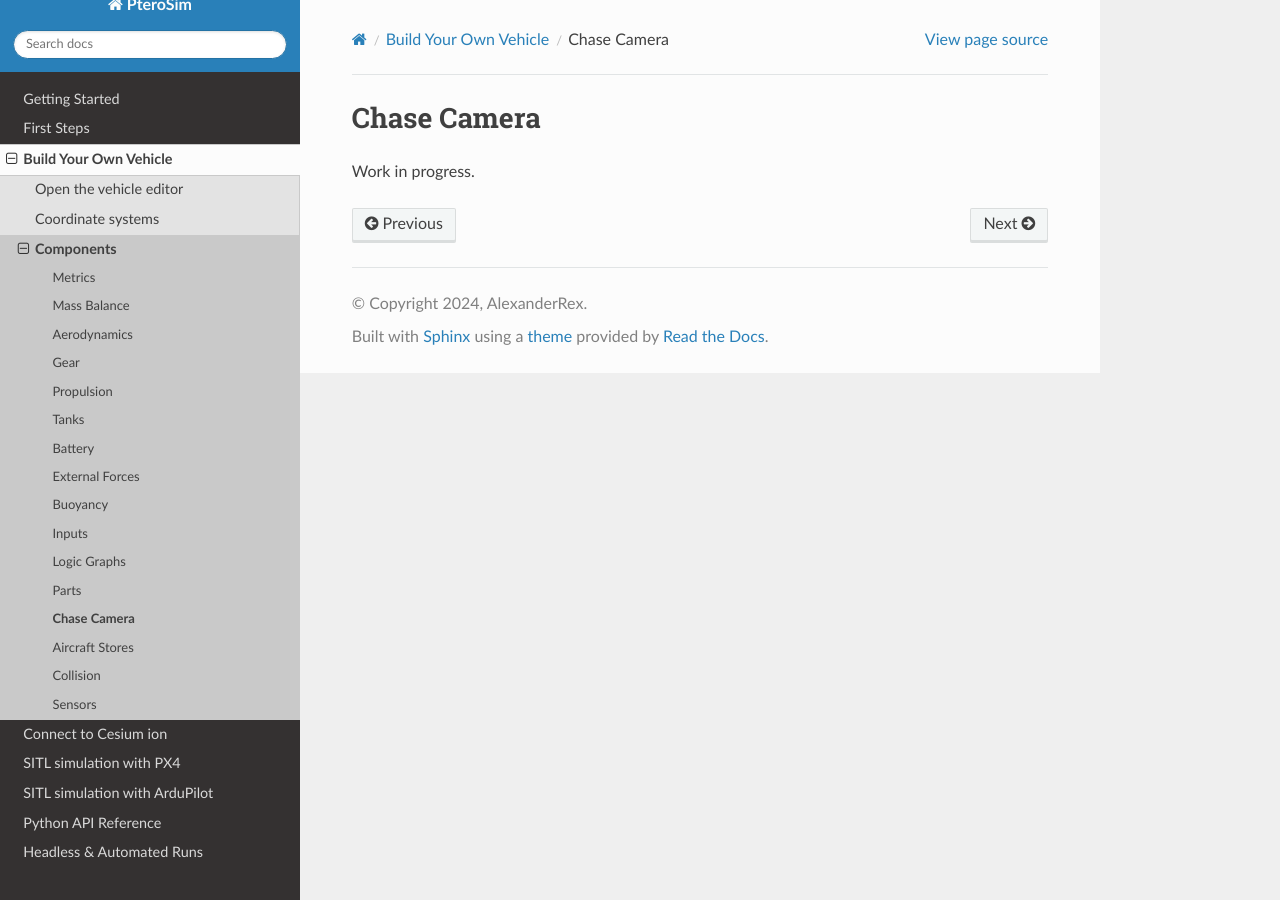
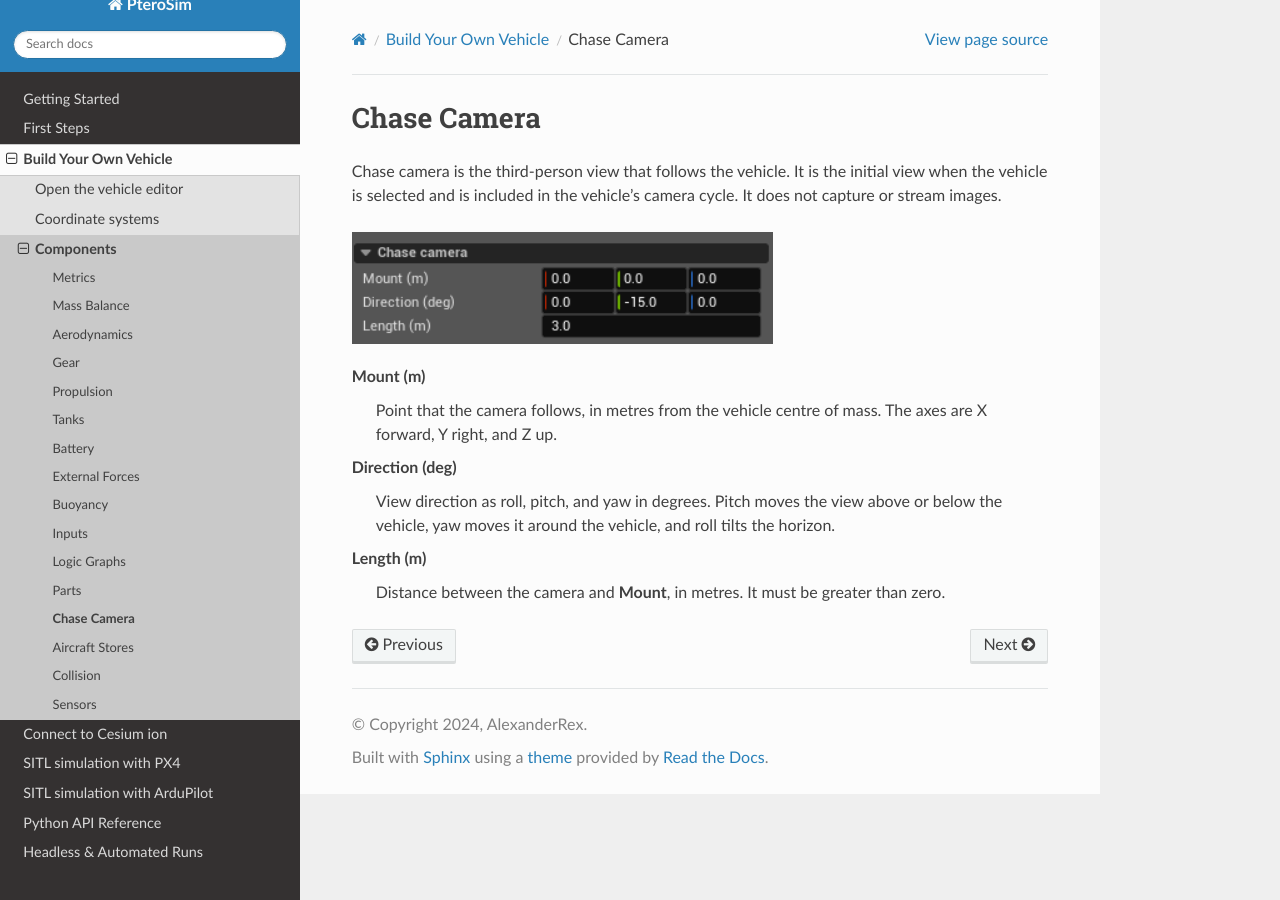
Before and after one commit to AlexanderRex/PteroSimDocs, a Sphinx documentation site: the page built from docs/source/editor/chase_camera.rst, in a window 1280 px wide. Built offline with Sphinx 7.4.7 and the Read the Docs theme 3.1.0, drawn with Linux system fonts in a browser that asks for light colours.

Commit message:
Document chase camera

```diff
--- a/docs/source/editor/chase_camera.rst
+++ b/docs/source/editor/chase_camera.rst
@@ -1,4 +1,23 @@
 Chase Camera
 ============
 
-Work in progress.
+Chase camera is the third-person view that follows the vehicle. It is the
+initial view when the vehicle is selected and is included in the vehicle's
+camera cycle. It does not capture or stream images.
+
+.. image:: ../Images/editor_chase_camera.png
+   :alt: Chase camera section of the vehicle editor
+   :class: no-float-left
+
+**Mount (m)**
+   Point that the camera follows, in metres from the vehicle centre of mass.
+   The axes are X forward, Y right, and Z up.
+
+**Direction (deg)**
+   View direction as roll, pitch, and yaw in degrees. Pitch moves the view
+   above or below the vehicle, yaw moves it around the vehicle, and roll tilts
+   the horizon.
+
+**Length (m)**
+   Distance between the camera and **Mount**, in metres. It must be greater
+   than zero.
```
Also changed, not shown: docs/source/Images/editor_chase_camera.png (added).
